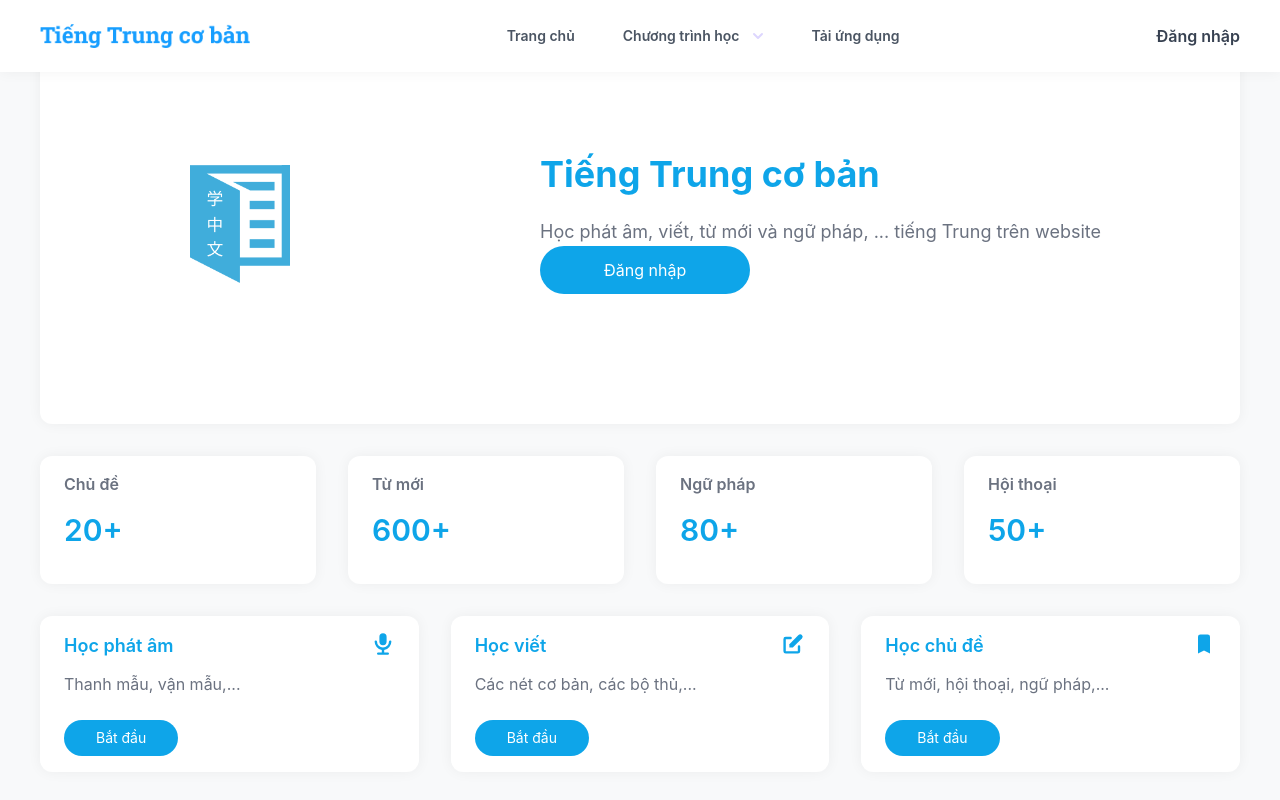
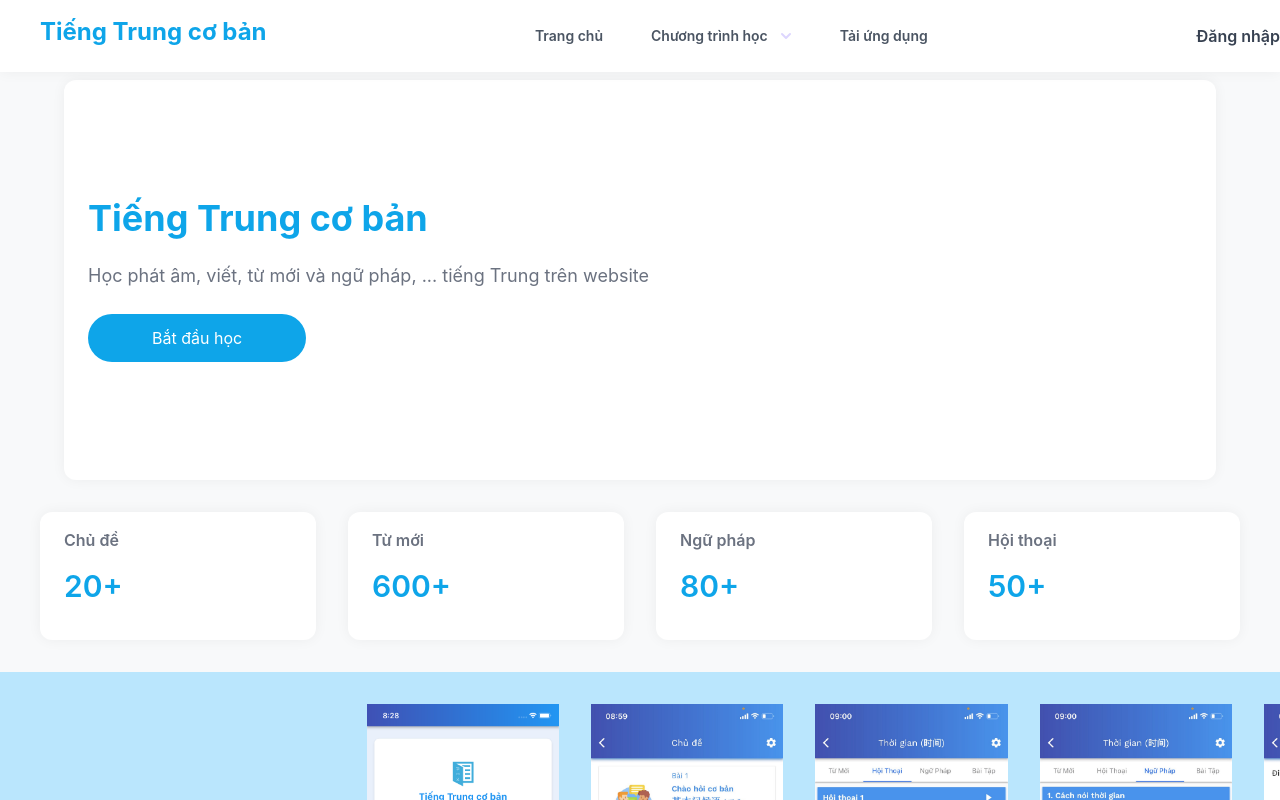
Before and after one commit to manhongdao/tiengtrungcoban, a Next.js app: page / in a window 1280 px wide. Shown: the top 800 px of the page. Built offline with nearby package versions, Linux system fonts and the light colour scheme.

Commit message:
update home

```diff
--- /dev/null
+++ b/components/common/Carousel.tsx
@@ -0,0 +1,3 @@
+export function Carousel() {
+  return <div></div>;
+}
--- a/layout/header.tsx
+++ b/layout/header.tsx
@@ -14,7 +14,7 @@ export default function Header() {
   const home = (
     <a
       href="#"
-      className="hover:text-sky-500 px-6 py-2 rounded-md hover:text-white hover:bg-sky-400"
+      className="hover:text-sky-500 px-6 py-2 flex items-center rounded-md hover:text-white hover:bg-sky-400"
     >
       Trang chủ
     </a>
@@ -99,7 +99,7 @@ export default function Header() {
   const download = (
     <a
       href="#"
-      className="hover:text-sky-500 px-6 py-2 rounded-md hover:text-white hover:bg-sky-400"
+      className="hover:text-sky-500 px-6 py-2 flex items-center rounded-md hover:text-white hover:bg-sky-400"
       onClick={() => {
         setShowDownload(true);
         console.log("show dialog");
@@ -110,23 +110,26 @@ export default function Header() {
   );
   return (
     <>
-      <nav className="fixed z-10 top-0 w-full backdrop-blur flex-none transition-colors duration-500 bg-white supports-backdrop-blur:bg-white/60 box-shadow_primary py-4">
-        <div className="flex justify-between max-w-8xl mx-auto">
-          <div className="flex items-center">
-            <img
+      <nav className="fixed z-10 top-0 w-full backdrop-blur flex transition-colors bg-white supports-backdrop-blur:bg-white/60 box-shadow_primary py-4">
+        <div className="flex w-full justify-between mx-auto">
+          <div className="cursor-pointer">
+            {/* <img
               className="cursor-pointer"
               alt="logo"
               title="Tiếng trung cơ bản"
               src="/logo-text.png"
               width="210"
-            />
+            /> */}
+            <h1 className="text-sky-500 font-bold text-center pl-10 text-2xl">
+              Tiếng Trung cơ bản
+            </h1>
           </div>
           <div className="flex text-gray-600 text-sm leading-6 font-semibold">
             {home}
             {learnPath}
             {download}
-            <DialogDownload show={showDownload} setShow={setShowDownload} />
           </div>
+          <DialogDownload show={showDownload} setShow={setShowDownload} />
           <div className="flex items-center text-gray-700 text-md leading-6 font-semibold">
             Đăng nhập
           </div>
--- a/pages/index.tsx
+++ b/pages/index.tsx
@@ -1,31 +1,28 @@
 import type { NextPage } from "next";
-import {
-  PencilAltIcon,
-  BookmarkIcon,
-  MicrophoneIcon,
-} from "@heroicons/react/solid";
+import { Carousel } from "../components/common/Carousel";
 
 const Home: NextPage = () => {
   return (
     <>
+      <Carousel />
       {/* <div className="max-w-8xl mx-auto mt-12 text-xl font-semibold">Trang chủ</div> */}
-      <div className="bg-primary mt-6">
-        <div className="max-w-8xl mx-auto menu-section flex items-center bg-white relative box-shadow_primary rounded-xl">
-          <div className="w-4/12">
-            <img alt="logo" className="w-3/12 mx-auto" src="/logo.png" />
-          </div>
-          <div className="w-1/12"></div>
+      <div className="bg-primary mt-20">
+        <div className="max-w-[90%] mx-auto menu-section flex items-center bg-white relative box-shadow_primary rounded-xl pl-6">
           <div className="w-7/12">
             <div className="text-4xl font-bold text-sky-500">
               Tiếng Trung cơ bản
             </div>
-            <div className="text-lg text-gray-500 pt-6">
+            <div className="text-lg text-gray-500 pt-6 mb-6">
               Học phát âm, viết, từ mới và ngữ pháp, ... tiếng Trung trên
               website
             </div>
             <button className="bg-sky-500 hover:bg-sky-400 text-white h-12 py-2 px-16 rounded-full">
-              Đăng nhập
+              Bắt đầu học
             </button>
+          </div>
+          <div className="w-5/12">
+            {/* <img alt="logo" className="w-3/12 mx-auto" src="/logo.png" /> */}
+            {/* <Carousel /> */}
           </div>
         </div>
       </div>
@@ -52,7 +49,7 @@ const Home: NextPage = () => {
         </div>
       </div>
 
-      <div className="max-w-8xl mx-auto w-full flex mt-8">
+      {/* <div className="max-w-8xl mx-auto w-full flex mt-8">
         <div className="w-4/12 flex justify-between relative box-shadow_primary bg-white py-4 px-6 rounded-xl">
           <div>
             <div className="text-sky-500 text-lg font-semibold">
@@ -99,7 +96,7 @@ const Home: NextPage = () => {
             <BookmarkIcon className="h-6 w-6 text-sky-500" />
           </div>
         </div>
-      </div>
+      </div> */}
 
       <div className="appstore-section flex justify-around mt-8 w-full bg-sky-200 px-4 py-8 flex items-center">
         <div style={{ minWidth: "335px" }}>
```
